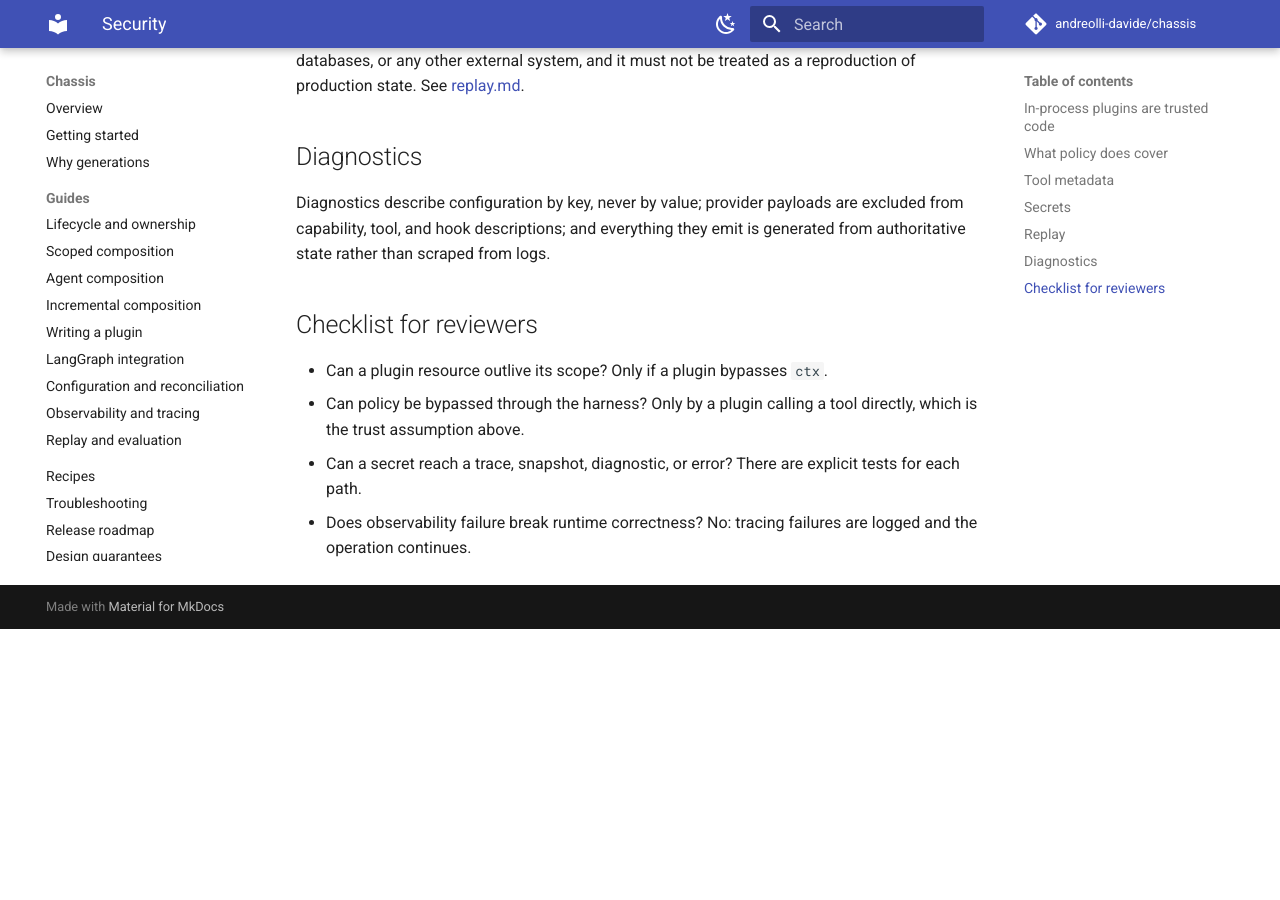
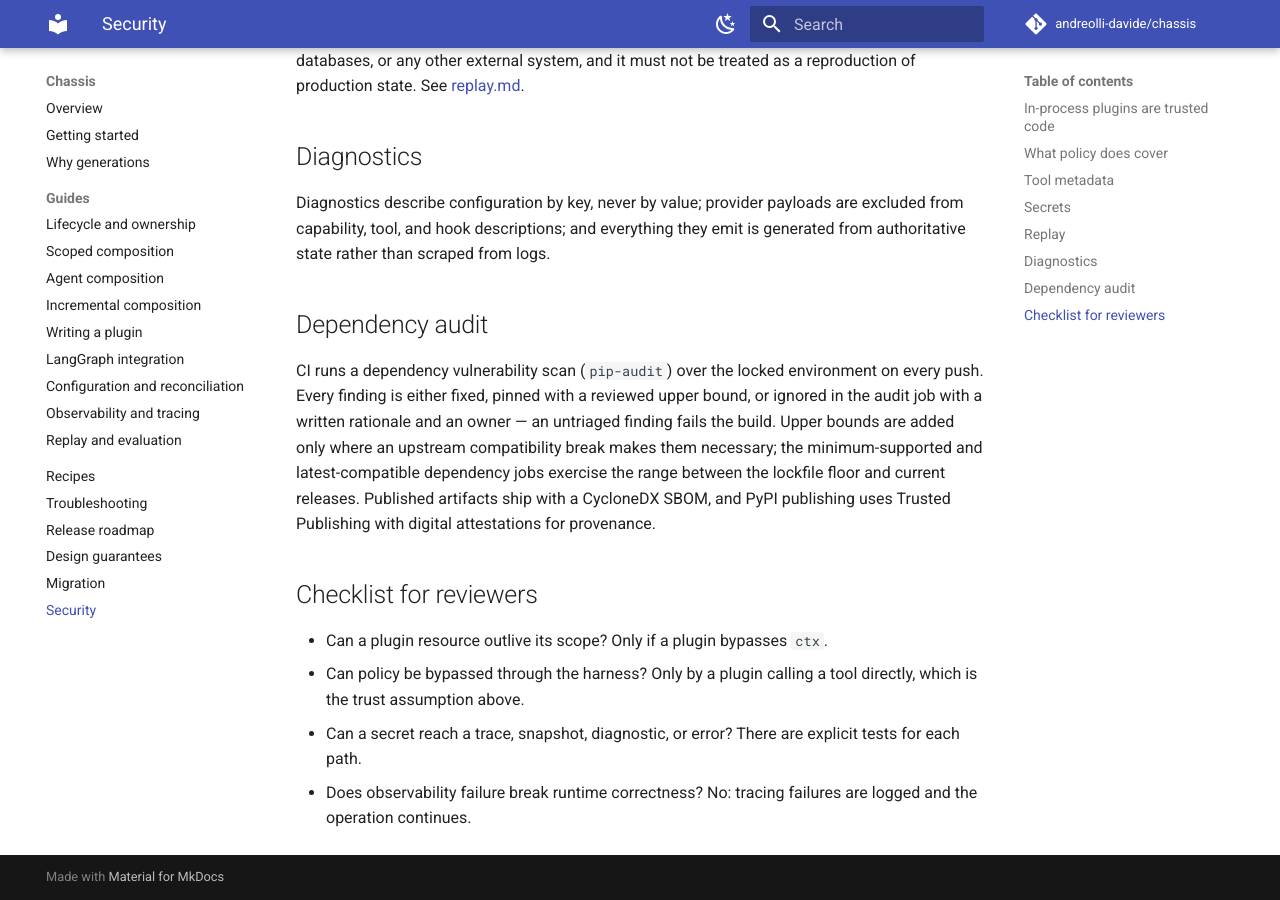
Before and after one commit to andreolli-davide/chassis, an MkDocs documentation site: the page built from docs/security.md, in a window 1280 px wide and 900 px high, scrolled down 3315 px. Built offline with MkDocs 1.6.1 and Material for MkDocs 9.7.7, drawn with Linux system fonts in a browser that asks for light colours; comment, search, counter and statistics services are not loaded; before the commit the page ends 3944 px from its top, so only the background shows below that.

Commit message:
ci: expand package and dependency verification (R025)

```diff
--- a/docs/security.md
+++ b/docs/security.md
@@ -149,6 +149,18 @@ Diagnostics describe configuration by key, never by value; provider payloads are
 excluded from capability, tool, and hook descriptions; and everything they emit is
 generated from authoritative state rather than scraped from logs.
 
+## Dependency audit
+
+CI runs a dependency vulnerability scan (`pip-audit`) over the locked
+environment on every push. Every finding is either fixed, pinned with a reviewed
+upper bound, or ignored in the audit job with a written rationale and an owner —
+an untriaged finding fails the build. Upper bounds are added only where an
+upstream compatibility break makes them necessary; the minimum-supported and
+latest-compatible dependency jobs exercise the range between the lockfile floor
+and current releases. Published artifacts ship with a CycloneDX SBOM, and
+PyPI publishing uses Trusted Publishing with digital attestations for
+provenance.
+
 ## Checklist for reviewers
 
 - Can a plugin resource outlive its scope? Only if a plugin bypasses `ctx`.
```
Also changed, not shown: CHANGELOG.md (+8 -0 lines), 2 other files.
